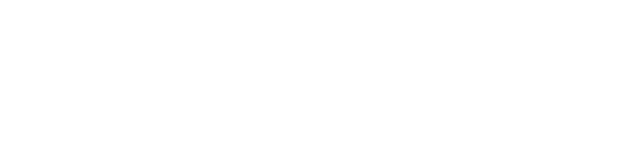
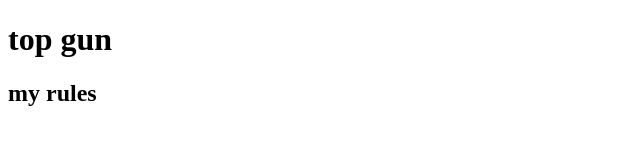
Before and after one commit to kashpav/github-test1, a plain HTML site: page index.html in a window 1280 px wide. Shown: the whole page, without its empty margins (0-640 px from the left). Drawn offline with Linux system fonts and the light colour scheme.

Commit message:
Добавляет абракадабру

```diff
--- a/css/styles.css
+++ b/css/styles.css
@@ -1,4 +1,4 @@
 body {
   background-color: teal;
-  color: #fff;
+  color: #j2g2g2;
 }
--- a/index.html
+++ b/index.html
@@ -1,10 +1,10 @@
 <!DOCTYPE html>
 <body>
     <h1>
-
+top gun
     </h1>
 <h2>
-
+my rules
 </h2>
 
 </body>
```
